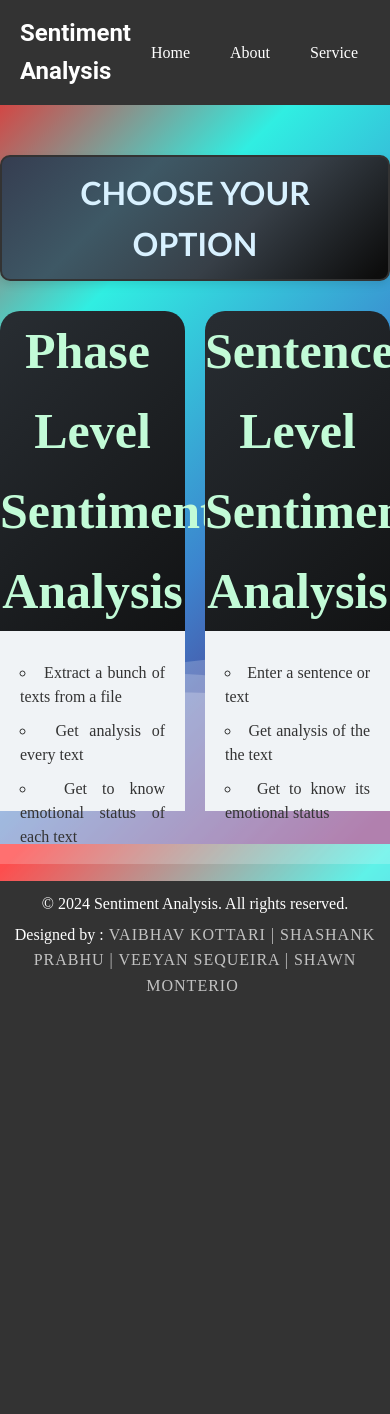
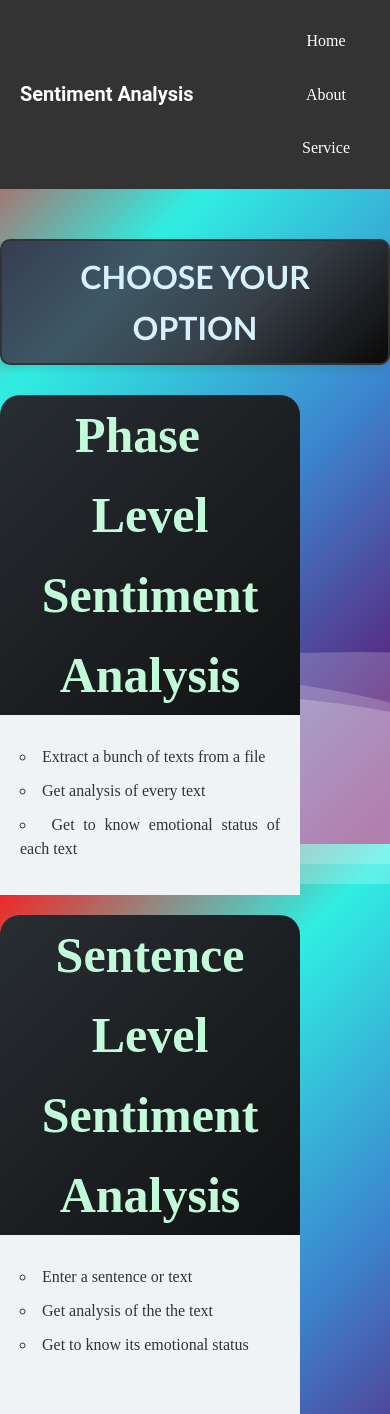
Before and after one commit to kottarivaibhav/Sentiment_Analysis, a Flask app: page / in a window 390 px wide; the page is wider, and only the part inside the window is pictured. Shown: the top 1414 px of that part. Before the commit the page ends 991 px from the top of that part, so only its background shows below. Run offline with Flask 3, Linux system fonts and the light colour scheme; some web fonts are replaced.

Commit message:
media queries changes

```diff
--- a/static/css/features.css
+++ b/static/css/features.css
@@ -397,3 +397,23 @@ label:active {
     font-weight: 400;
     margin: 0px 5px;
 }
+
+/* Responsive Styles */
+@media (max-width: 768px) {
+    .navbar-title {
+        font-size: 20px; /* Smaller title font size on mobile */
+    }
+
+    .navbar-links {
+        flex-direction: column; /* Stack links vertically on mobile */
+    }
+
+    .styled-heading {
+        font-size: 20px; /* Smaller heading font size on mobile */
+        padding: 10px 15px;
+    }
+
+    .features-container {
+        flex-direction: column; /* Stack features vertically on mobile */
+    }
+}
```
